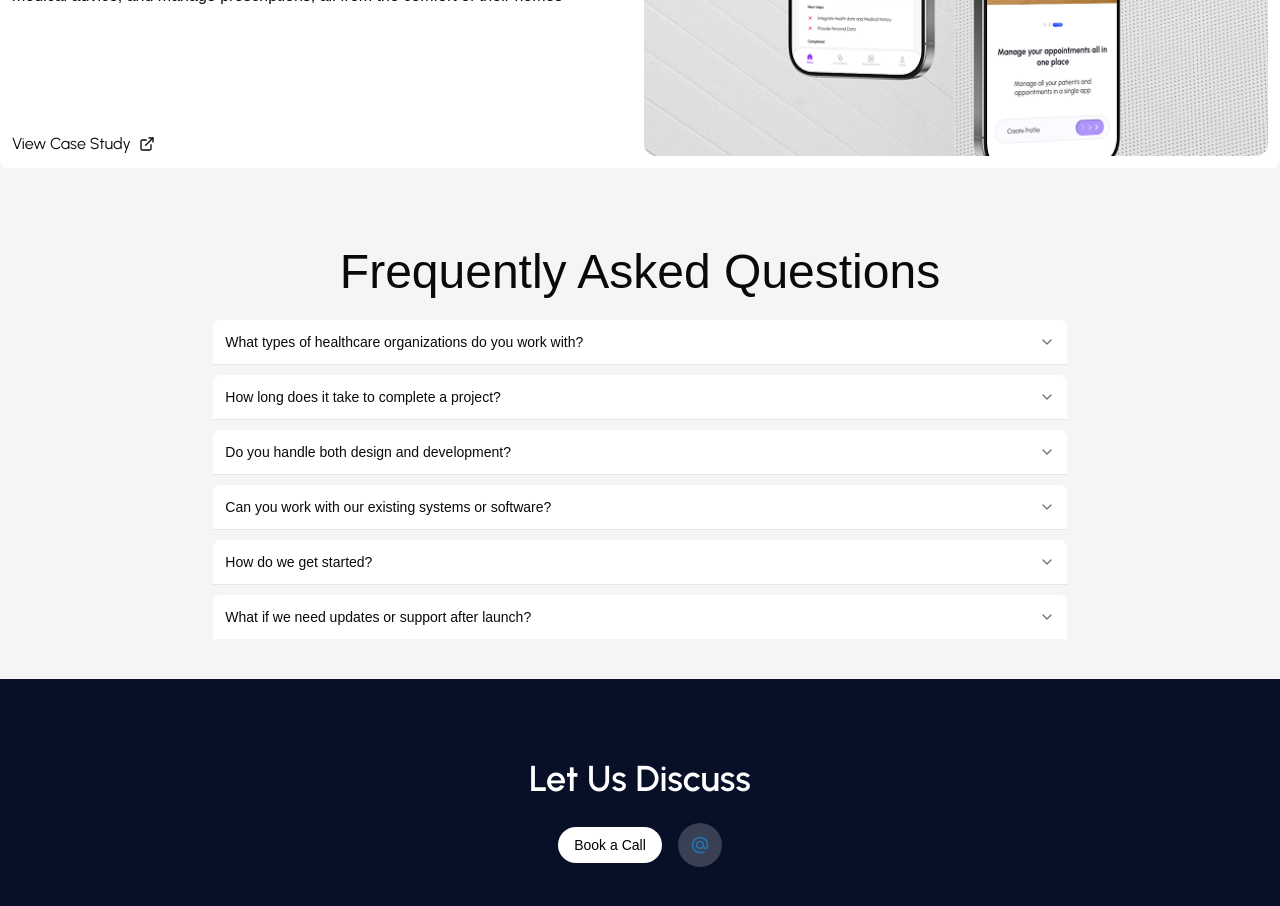
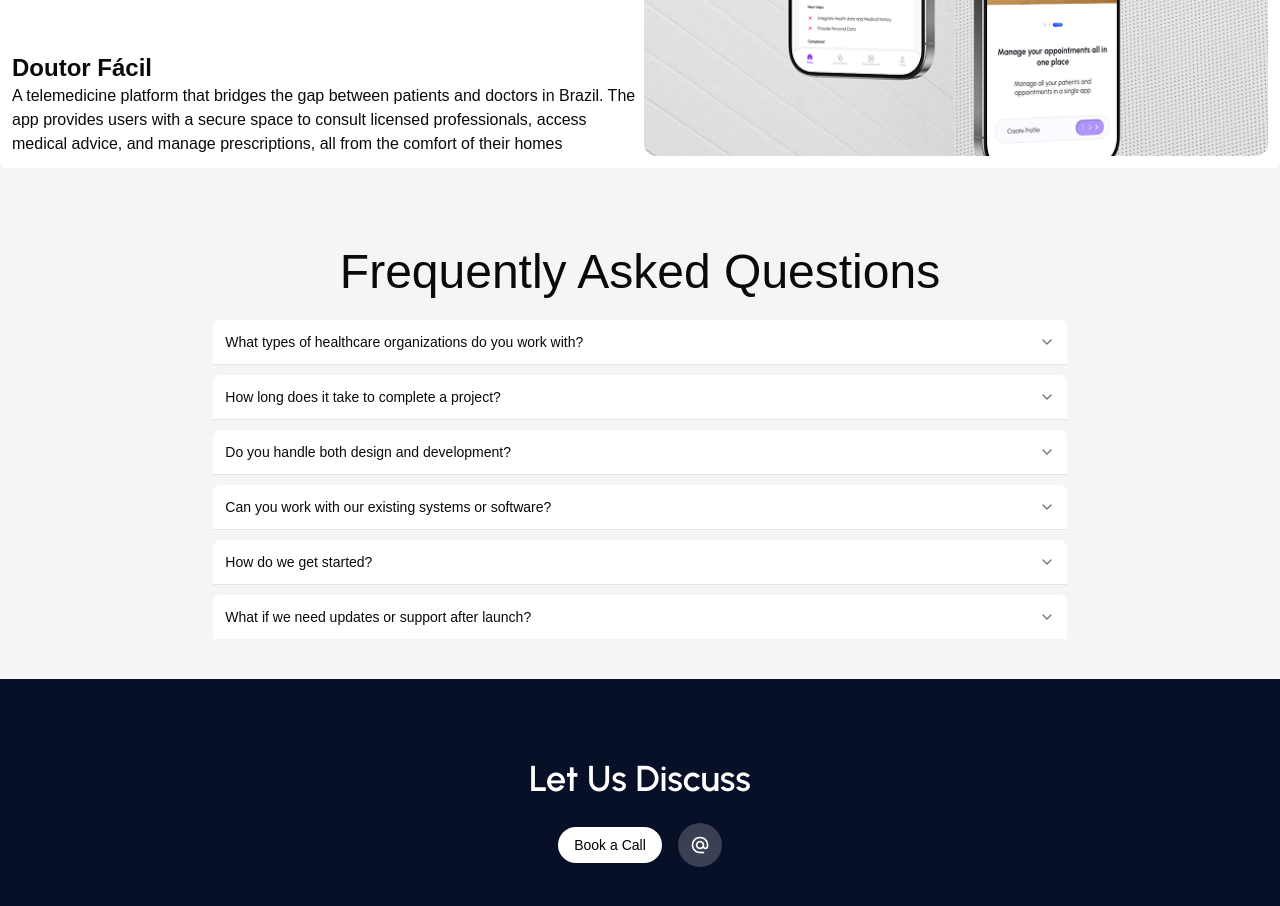
Before and after one commit to PurpleDNA/plus220, a React (Vite) app: page / in a window 1280 px wide. Shown: the part 1740-2646 px from the top of the page. Built offline with nearby package versions, Linux system fonts and the light colour scheme.

Commit message:
more fixes

```diff
--- a/src/components/FAQ/Accordion.tsx
+++ b/src/components/FAQ/Accordion.tsx
@@ -14,7 +14,7 @@ const AccordionComp = ({
   value: string;
 }) => {
   return (
-    <AccordionItem value={value} className="w-2/3 mx-auto">
+    <AccordionItem value={value} className="w-[90%] md:w-2/3 mx-auto">
       <AccordionTrigger className="bg-white rounded-t-md p-3 rounded-b-none">
         {question}
       </AccordionTrigger>
--- a/src/components/Footer/Footer.tsx
+++ b/src/components/Footer/Footer.tsx
@@ -9,7 +9,7 @@ const Footer = () => {
           <Button className="bg-white text-black">Book a Call</Button>
           <div className="bg-[#394053] rounded-full p-3">
             <img
-              src="/assets/icons/AT.png"
+              src="/assets/icons/AT-WHITE.png"
               alt=""
               className="w-5 h-5 text-white"
             />
--- a/src/components/Projects/ProjectsCard.tsx
+++ b/src/components/Projects/ProjectsCard.tsx
@@ -1,4 +1,4 @@
-import { ExternalLink } from "lucide-react";
+// import { ExternalLink } from "lucide-react";
 
 const ProjectsCard = ({
   category,
@@ -21,9 +21,9 @@ const ProjectsCard = ({
           <h1 className="text-xl md:text-2xl font-semibold">{name}</h1>
           <p className="text-sm md:text-base">{desc}</p>
         </div>
-        <a className="text-xs md:text-base font-urbanist flex gap-2 items-center cursor-pointer hover:underline">
+        {/* <a className="text-xs md:text-base font-urbanist flex gap-2 items-center cursor-pointer hover:underline">
           View Case Study <ExternalLink className="w-4 h-4" />
-        </a>
+        </a> */}
       </div>
       <div className="w-full md:w-1/2">
         <img src={image} alt="" className="w-full rounded-md" />
```
Also changed, not shown: public/assets/icons/AT-WHITE.png (added).
